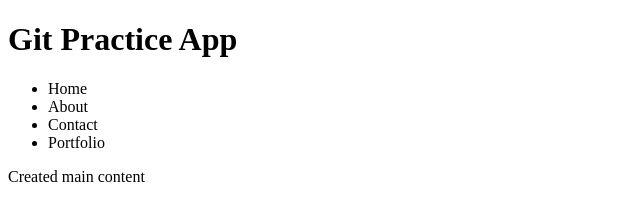
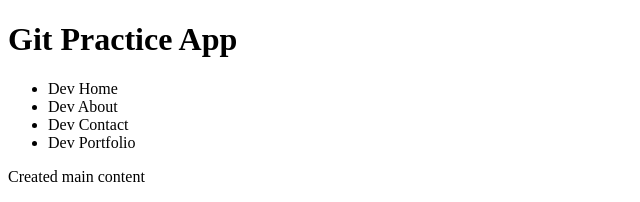
Before and after one commit to nareshkadhare/git-app, a plain HTML site: page index.html in a window 1280 px wide. Shown: the top 202 px of the page, without its empty margins (0-640 px from the left). Drawn offline with Linux system fonts and the light colour scheme.

Commit message:
Updated menu

```diff
--- a/index.html
+++ b/index.html
@@ -11,10 +11,10 @@
         <h1>Git Practice App</h1>
         <nav>
             <ul>
-                <li>Home</li>
-                <li>About</li>
-                <li>Contact</li>
-                <li>Portfolio</li>
+                <li>Dev Home</li>
+                <li>Dev About</li>
+                <li>Dev Contact</li>
+                <li>Dev Portfolio</li>
             </ul>
         </nav>
     </header>
```
